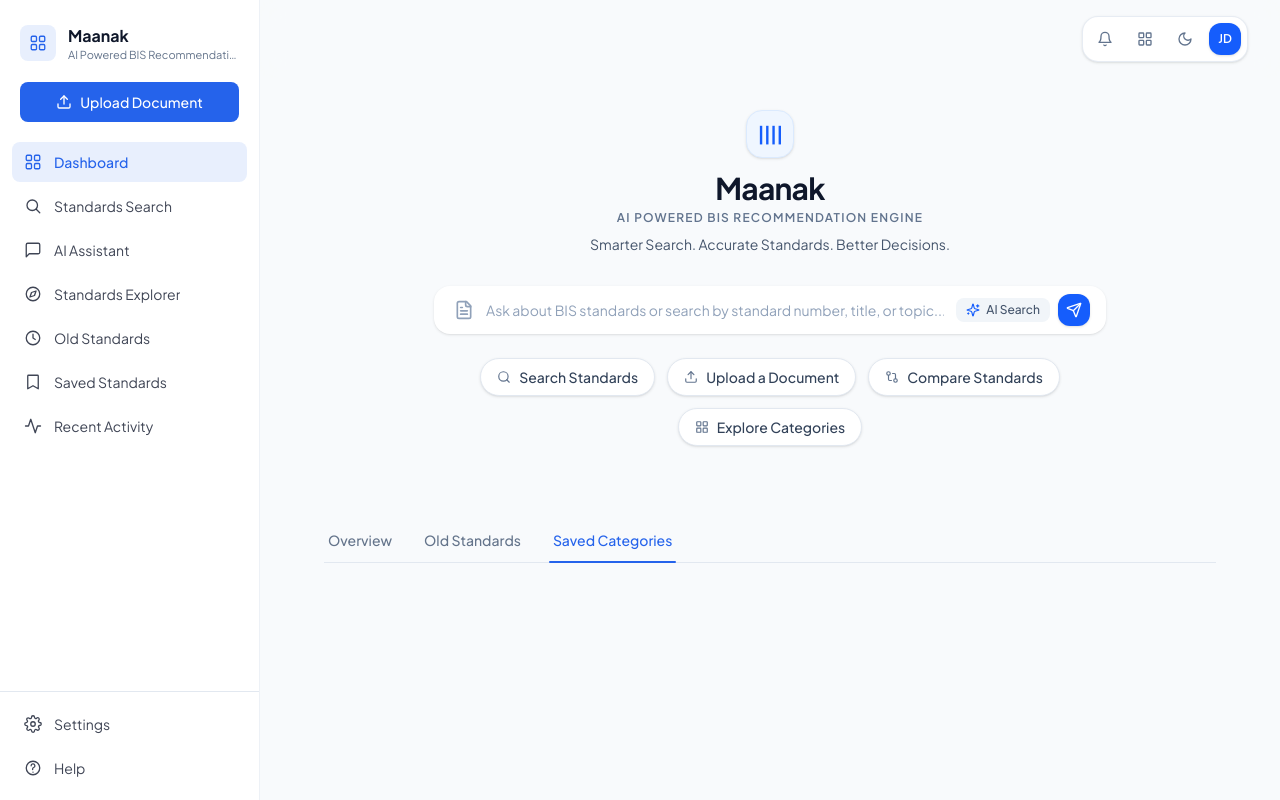
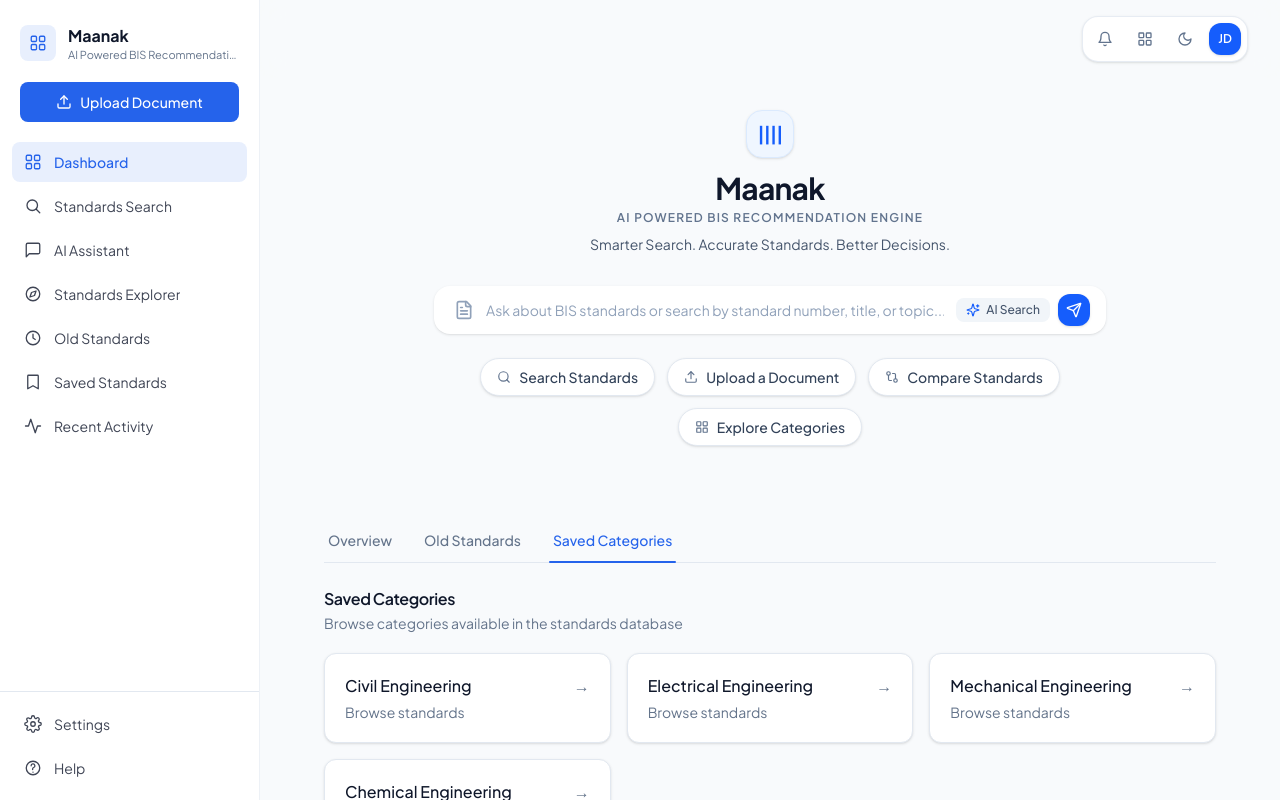
Before and after one commit to AdityaByte/Maanak, a Next.js app in the folder frontend/: page / in a window 1280 px wide. Both pictures are taken after a click on the button "Saved Categories". Built offline with nearby package versions, Linux system fonts and the light colour scheme.

Commit message:
designed Overview and SavedCategories tabs as reusable components

```diff
--- a/frontend/src/app/components/Navbar.tsx
+++ /dev/null
@@ -1,9 +0,0 @@
-import React from 'react'
-
-const Navbar = () => {
-  return (
-    <div>Navbar</div>
-  )
-}
-
-export default Navbar
--- a/frontend/src/app/components/Overview/Overview.tsx
+++ b/frontend/src/app/components/Overview/Overview.tsx
@@ -1,6 +1,9 @@
 "use client";
 
 import React, { useEffect, useState } from "react";
+import SavedCategories, {
+  Category,
+} from "../SavedCategories/SavedCategories";
 
 type Standard = {
   standard: string;
@@ -54,6 +57,34 @@ async function fetchLatestSearchResults(): Promise<Standard[]> {
   return mockLatestSearchResults;
 }
 
+/*
+ * Temporary category data.
+ *
+ * For now, these categories are hardcoded so the Saved Categories
+ * UI can be developed independently of the backend.
+ *
+ * Later, this will be replaced with the categories returned by
+ * the backend from the Vector DB.
+ */
+const mockCategories: Category[] = [
+  {
+    id: "1",
+    name: "Civil Engineering",
+  },
+  {
+    id: "2",
+    name: "Electrical Engineering",
+  },
+  {
+    id: "3",
+    name: "Mechanical Engineering",
+  },
+  {
+    id: "4",
+    name: "Chemical Engineering",
+  },
+];
+
 const TABS = ["Overview", "Old Standards", "Saved Categories"] as const;
 
 const STATUS_STYLES: Record<Standard["status"], string> = {
@@ -72,6 +103,7 @@ function StatusDot({ status }: { status: Standard["status"] }) {
       : status === "Withdrawn"
         ? "bg-rose-500"
         : "bg-amber-500";
+
   return <span className={`h-1.5 w-1.5 rounded-full ${dotColor}`} />;
 }
 
@@ -271,8 +303,17 @@ export default function Overview() {
       {/* Saved Categories */}
       {activeTab === "Saved Categories" && (
         <div className="mt-6">
-          {/* Will be implemented separately using
-              the backend Vector DB data. */}
+          <div className="mb-5">
+            <h2 className="text-base font-semibold tracking-tight text-foreground">
+              Saved Categories
+            </h2>
+
+            <p className="mt-0.5 text-sm text-muted-foreground">
+              Browse categories available in the standards database
+            </p>
+          </div>
+
+          <SavedCategories categories={mockCategories} />
         </div>
       )}
     </section>
--- /dev/null
+++ b/frontend/src/app/components/SavedCategories/SavedCategories.tsx
@@ -0,0 +1,77 @@
+"use client";
+
+import React from "react";
+
+export type Category = {
+  id: string;
+  name: string;
+};
+
+type SavedCategoriesProps = {
+  categories: Category[];
+  isLoading?: boolean;
+  error?: string | null;
+};
+
+export default function SavedCategories({
+  categories,
+  isLoading = false,
+  error = null,
+}: SavedCategoriesProps) {
+  if (isLoading) {
+    return (
+      <div className="flex items-center justify-center rounded-xl border border-border bg-card p-10 text-center shadow-sm">
+        <p className="flex items-center gap-2 text-sm text-muted-foreground">
+          <span className="h-3.5 w-3.5 animate-spin rounded-full border-2 border-muted-foreground/30 border-t-primary" />
+          Loading categories...
+        </p>
+      </div>
+    );
+  }
+
+  if (error) {
+    return (
+      <div className="rounded-xl border border-border bg-card p-10 text-center shadow-sm">
+        <p className="text-sm font-medium text-rose-600 dark:text-rose-400">
+          {error}
+        </p>
+      </div>
+    );
+  }
+
+  if (categories.length === 0) {
+    return (
+      <div className="rounded-xl border border-dashed border-border bg-card p-10 text-center">
+        <p className="text-sm text-muted-foreground">No categories found.</p>
+      </div>
+    );
+  }
+
+  return (
+    <div className="grid gap-4 sm:grid-cols-2 lg:grid-cols-3">
+      {categories.map((category) => (
+        <button
+          key={category.id}
+          type="button"
+          className="group flex flex-col items-start rounded-xl border border-border bg-card p-5 text-left shadow-sm transition-all hover:-translate-y-0.5 hover:border-primary/40 hover:shadow-md focus-visible:outline-none focus-visible:ring-2 focus-visible:ring-primary/50 focus-visible:ring-offset-2 focus-visible:ring-offset-background"
+        >
+          <div className="flex w-full items-center justify-between gap-3">
+            <h3 className="font-medium text-foreground transition-colors group-hover:text-primary">
+              {category.name}
+            </h3>
+            <span
+              aria-hidden="true"
+              className="text-muted-foreground transition-transform group-hover:translate-x-0.5 group-hover:text-primary"
+            >
+              →
+            </span>
+          </div>
+
+          <p className="mt-1 text-sm text-muted-foreground">
+            Browse standards
+          </p>
+        </button>
+      ))}
+    </div>
+  );
+}
```
